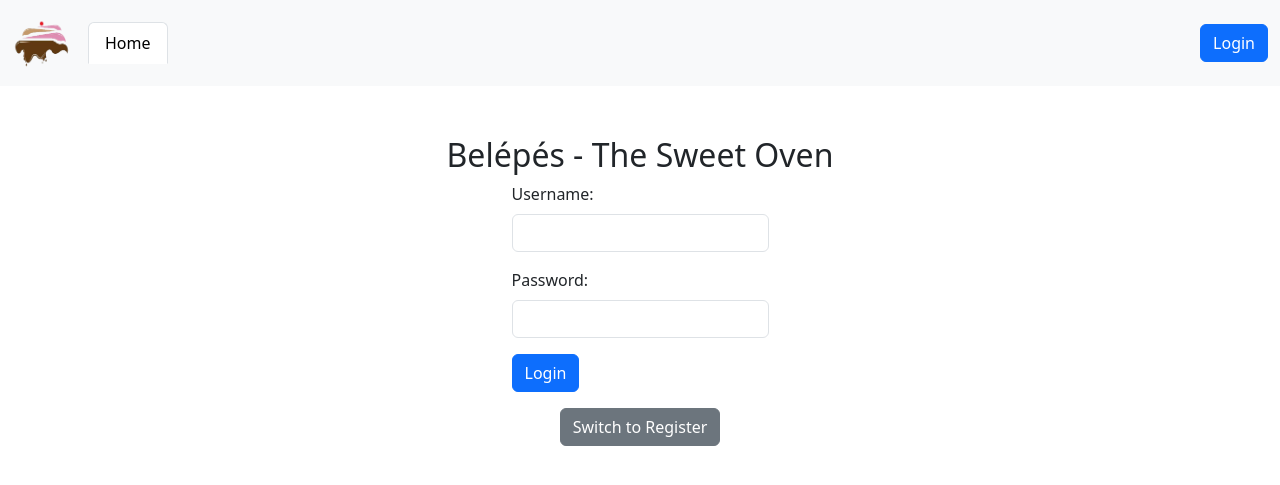
After one commit to glowyshard/web_2_beadando_1, a PHP site: page /fiok.php in a window 1280 px wide. The commit adds this page. Shown: the top 485 px of the page. Run offline with PHP 8.4, Linux system fonts and the light colour scheme.

Commit message:
Login
Login és regisztrációs felület létrehozva, adatbázis még hiányzik.

```diff
--- /dev/null
+++ b/fiok.php
@@ -0,0 +1,130 @@
+<?php
+
+class UserModel {
+    // adatbázis helye
+}
+
+class UserController {
+    private $model;
+
+    public function __construct($model) {
+        $this->model = $model;
+    }
+
+    public function registerUser($username, $password) {
+
+        return $this->model->registerUser($username, $password);
+    }
+
+    public function loginUser($username, $password) {
+
+        return $this->model->loginUser($username, $password);
+    }
+}
+
+$model = new UserModel();
+$controller = new UserController($model);
+
+if ($_SERVER['REQUEST_METHOD'] === 'POST') {
+    if (isset($_POST['register'])) {
+
+        $username = $_POST['registerUsername'];
+        $password = $_POST['registerPassword'];
+
+
+        $registrationSuccessful = $controller->registerUser($username, $password);
+
+        if ($registrationSuccessful) {
+
+        } else {
+
+        }
+    } elseif (isset($_POST['login'])) {
+
+        $username = $_POST['username'];
+        $password = $_POST['password'];
+
+
+        $loginSuccessful = $controller->loginUser($username, $password);
+
+        if ($loginSuccessful) {
+
+        } else {
+            // Login failed, handle accordingly
+        }
+    }
+}
+
+?>
+
+<!DOCTYPE html>
+<html lang="en">
+<head>
+
+    <link href="https://cdn.jsdelivr.net/npm/bootstrap@5.3.0-alpha3/dist/css/bootstrap.min.css" rel="stylesheet" integrity="sha384-KK94CHFLLe+nY2dmCWGMq91rCGa5gtU4mk92HdvYe+M/SXH301p5ILy+dN9+nJOZ" crossorigin="anonymous">
+    <style>
+        .center-form {
+            display: flex;
+            flex-direction: column;
+            align-items: center;
+            margin-top: 50px;
+        }
+    </style>
+</head>
+<body>
+    <?php require_once("header.php")?>
+
+    <div class="container">
+        <div class="center-form">
+            <h2>Belépés - The Sweet Oven</h2>
+
+            <div id="loginForm">
+                <form method="post" action="" class="mb-3">
+                    <div class="mb-3">
+                        <label for="username" class="form-label">Username:</label>
+                        <input type="text" class="form-control" id="username" name="username" required>
+                    </div>
+                    <div class="mb-3">
+                        <label for="password" class="form-label">Password:</label>
+                        <input type="password" class="form-control" id="password" name="password" required>
+                    </div>
+                    <button type="submit" name="login" class="btn btn-primary">Login</button>
+                </form>
+            </div>
+
+            <div id="registerForm" style="display: none;">
+
+                <form method="post" action="" class="mb-3">
+                    <div class="mb-3">
+                        <label for="registerUsername" class="form-label">Username:</label>
+                        <input type="text" class="form-control" id="registerUsername" name="registerUsername" required>
+                    </div>
+                    <div class="mb-3">
+                        <label for="registerPassword" class="form-label">Password:</label>
+                        <input type="password" class="form-control" id="registerPassword" name="registerPassword" required>
+                    </div>
+                    <button type="submit" name="register" class="btn btn-primary">Register</button>
+                </form>
+            </div>
+
+            <button onclick="toggleForms()" class="btn btn-secondary">Switch to Register</button>
+        </div>
+    </div>
+
+    <script>
+        function toggleForms() {
+            var loginForm = document.getElementById("loginForm");
+            var registerForm = document.getElementById("registerForm");
+
+            if (loginForm.style.display === "none") {
+                loginForm.style.display = "block";
+                registerForm.style.display = "none";
+            } else {
+                loginForm.style.display = "none";
+                registerForm.style.display = "block";
+            }
+        }
+    </script>
+
+</body>
+</html>
--- a/header.php
+++ b/header.php
@@ -1,6 +1,5 @@
 <?php
     require_once('config.inc.php');
-
 ?>
 
 <nav class="navbar navbar-expand-lg bg-body-tertiary">
@@ -8,23 +7,26 @@
     <a class="navbar-brand" href="#">
       <img src="media/logo.ico" alt="The Sweet Oven" height="60" width="60">
     </a>
+
     <button class="navbar-toggler" type="button" data-bs-toggle="collapse" data-bs-target="#navbarNav" aria-controls="navbarNav" aria-expanded="false" aria-label="Toggle navigation">
       <span class="navbar-toggler-icon"></span>
     </button>
+
     <div class="collapse navbar-collapse" id="navbarNav">
-      <ul class="navbar-nav">
-        <?php foreach( $menu as $key => $menu_item ) { ?>
+      <ul class="nav nav-tabs">
+        <?php foreach($menu as $key => $menu_item) { ?>
             <li class="nav-item">
-                <a
-                    class="nav-link active"
-                    aria-current="page"
-                    href="<?php echo $menu_item['link'] ?>"
-                >
-                    <?php echo $menu_item['text'] ?>
+                <a class="nav-link active" aria-current="page" href="<?php echo $menu_item['link']; ?>">
+                    <?php echo $menu_item['text']; ?>
                 </a>
             </li>
         <?php } ?>
       </ul>
     </div>
+
+    <!-- Button on the far right -->
+    <div class="ml-auto">
+    <a href="/web_2_beadando_1-main/fiok.php" class="btn btn-primary">Login</a>
+    </div>
   </div>
 </nav>
--- a/index.php
+++ b/index.php
@@ -4,7 +4,7 @@
     <meta charset="UTF-8">
     <meta http-equiv="X-UA-Compatible" content="IE=edge">
     <meta name="viewport" content="width=device-width, initial-scale=1.0">
-    <title>Home</title>
+    <title>Home - The Sweet Oven</title>
     <link href="https://cdn.jsdelivr.net/npm/bootstrap@5.3.0-alpha3/dist/css/bootstrap.min.css" rel="stylesheet" integrity="sha384-KK94CHFLLe+nY2dmCWGMq91rCGa5gtU4mk92HdvYe+M/SXH301p5ILy+dN9+nJOZ" crossorigin="anonymous">
 </head>
 <body>
```
